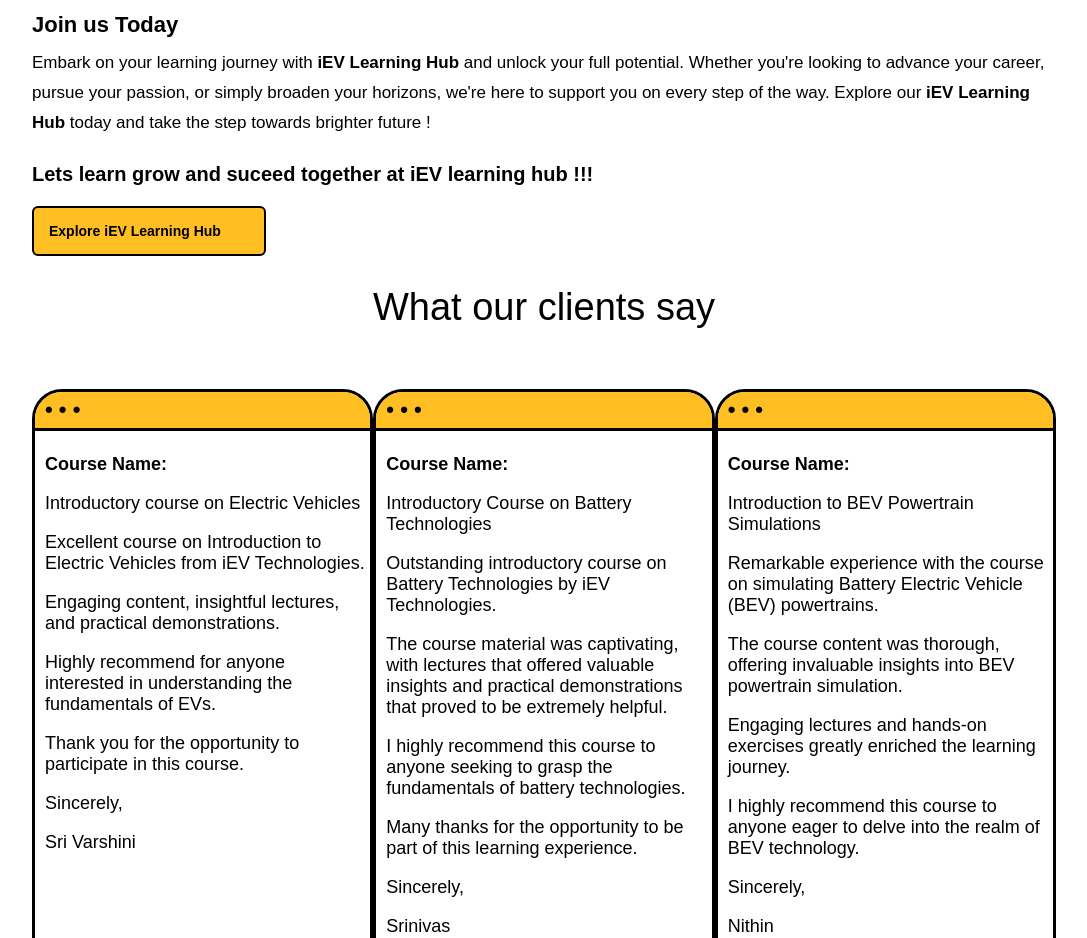
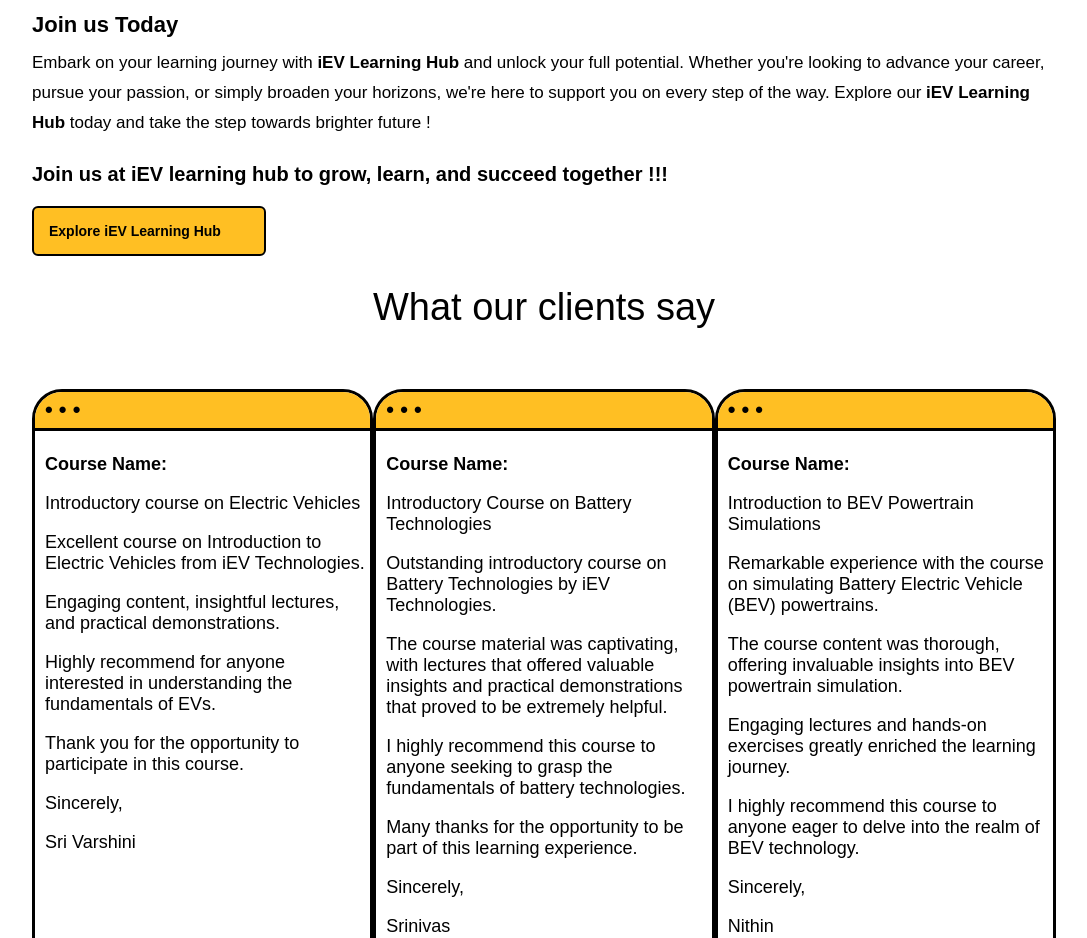
Before and after one commit to iev21/iev-frontend, an Angular app: page / in a window 1280 px wide. Shown: the part 1560-2498 px from the top of the page, without its empty margins (96-1183 px from the left). Built offline with nearby package versions, Linux system fonts and the light colour scheme.

Commit message:
Update home-learning-hub.component.html

```diff
--- a/src/app/home-learning-hub/home-learning-hub.component.html
+++ b/src/app/home-learning-hub/home-learning-hub.component.html
@@ -22,6 +22,6 @@
     <div class="learning__text">Embark on your learning journey with <span (click)="clickOnServices();">iEV Learning Hub</span> and unlock your full potential. Whether you're looking to advance your career, pursue your passion, or simply broaden your horizons, we're here to support you on every step of the way. Explore our <span (click)="clickOnServices();">iEV Learning Hub</span> today and take the step towards brighter future !
     </div>
     <div class="learning__textfinal">
-        Lets learn grow and suceed together at <span>iEV</span> learning hub !!! </div>
+      Join us at <span>iEV</span> learning hub to grow, learn, and succeed together !!! </div>
     <div class="learning__button" (click)="clickOnServices();"><div>Explore iEV Learning Hub</div></div>
 </div>
```
